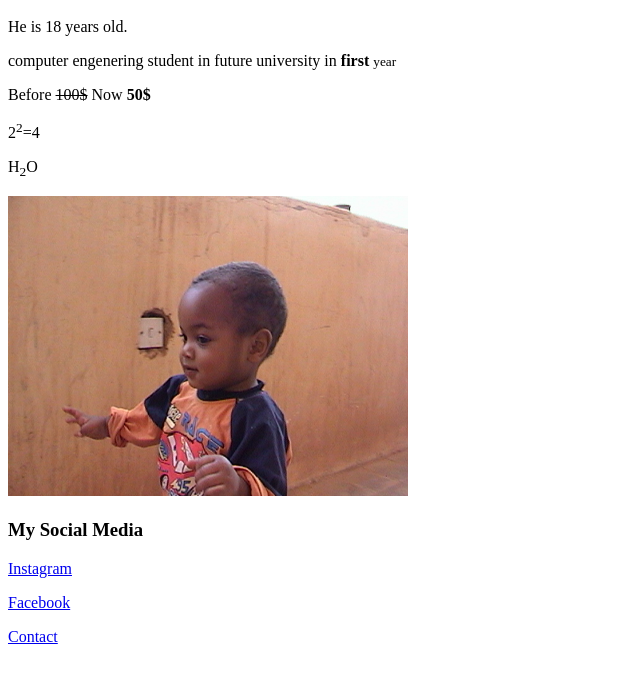
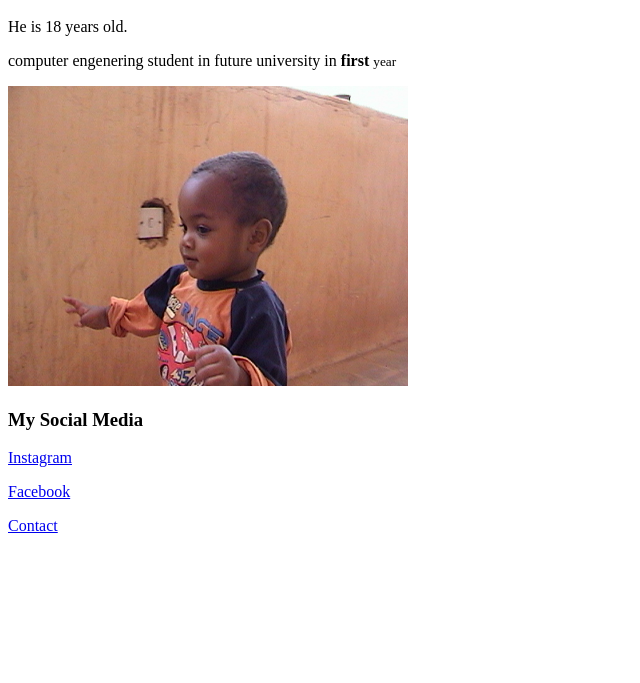
Before and after one commit to mohamedelhkhalid/Mohamed-Elhassan-Web, a plain HTML site: page index.html in a window 1280 px wide. Shown: the part 109-792 px from the top of the page, without its empty margins (0-640 px from the left). Drawn offline with Linux system fonts and the light colour scheme.

Commit message:
Add files via upload

```diff
--- a/index.html
+++ b/index.html
@@ -9,9 +9,6 @@
 <h2><u>About me:</u></h2>
 <p>He is 18 years old.</p>
 <p>computer engenering student in future university in <b>first</b> <small>year</small></p>
-<p>Before <del>100$</del> Now <strong>50$</strong></p>
-<p>2<sup>2</sup>=4</p>
-<p>H<sub>2</sub>O</p>
 <img src="DSC00643.JPG" alt="my photo" width="400">
 <h3>My Social Media</h3>
 <p><a href="https://www.instagram.com/moe.elhassan?lqvp=MXNneXM3OWI1bzJudw==" target="_blank" title="Go to instagram">Instagram</a></p>
```
